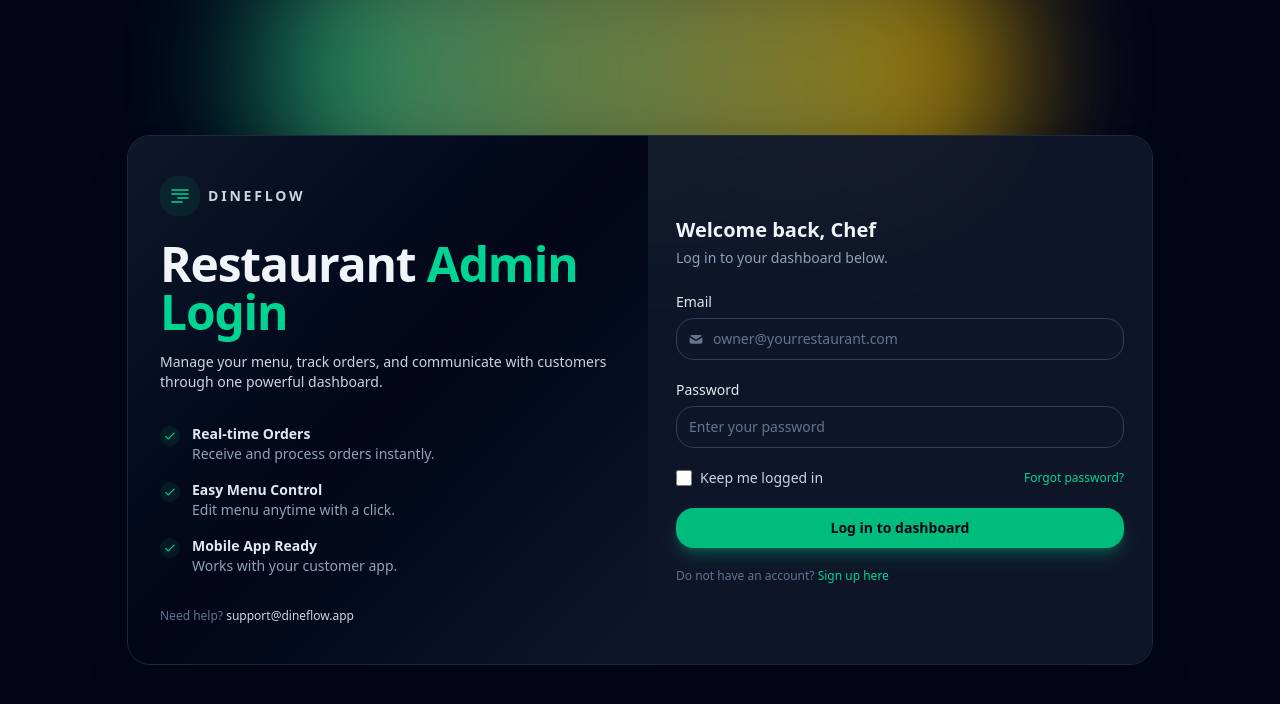
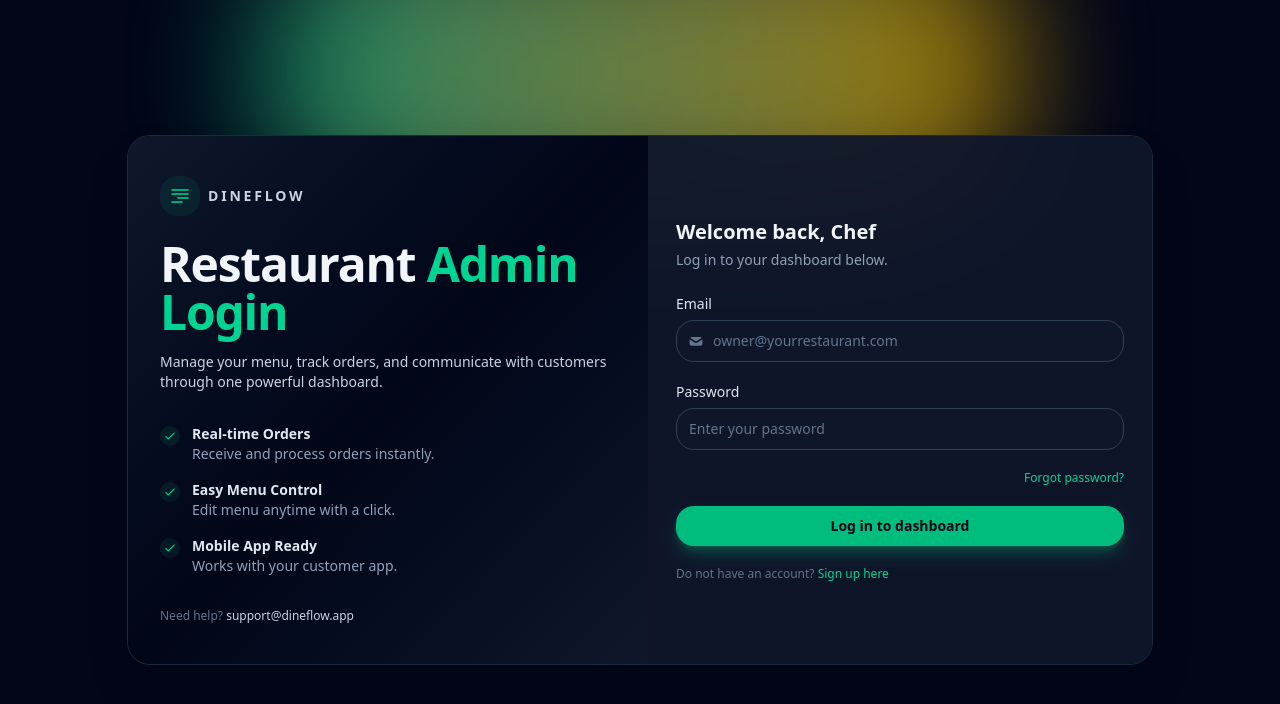
Before and after one commit to ansarahmad264/hotel_managment_frontend, a React app: page / in a window 1280 px wide. Shown: the top 704 px of the page. Built offline with nearby package versions, Linux system fonts and the light colour scheme; the HTML template or start-up script is replaced by a standard one.

Commit message:
feat: fix the error message

```diff
--- a/src/pages/auth/signin.jsx
+++ b/src/pages/auth/signin.jsx
@@ -46,6 +46,8 @@ const SignInPage = () => {
         console.log("Setting user:", response?.data?.restaurant);
         setUser(response?.data?.restaurant);
         toast.success(response.message || "Login successful!");
+      } else {
+        toast.error(response?.message || "Login failed");
       }
     } catch (error) {
       console.log("error.errors?.[0]00", error.errors?.[0]);
@@ -225,16 +227,7 @@ const SignInPage = () => {
                 </div>
 
                 <div className="flex items-center justify-between text-sm">
-                  <label className="flex items-center gap-2 text-slate-300">
-                    <input
-                      type="checkbox"
-                      id="remember"
-                      onChange={handleChange}
-                      checked={formData.remember}
-                      className="h-4 w-4 rounded border-slate-600 bg-slate-900 text-emerald-500 focus:ring-emerald-500"
-                    />
-                    <span>Keep me logged in</span>
-                  </label>
+                  <label className="flex items-center gap-2 text-slate-300"></label>
 
                   <Link
                     className="text-xs font-medium text-emerald-400 hover:text-emerald-300"
```
